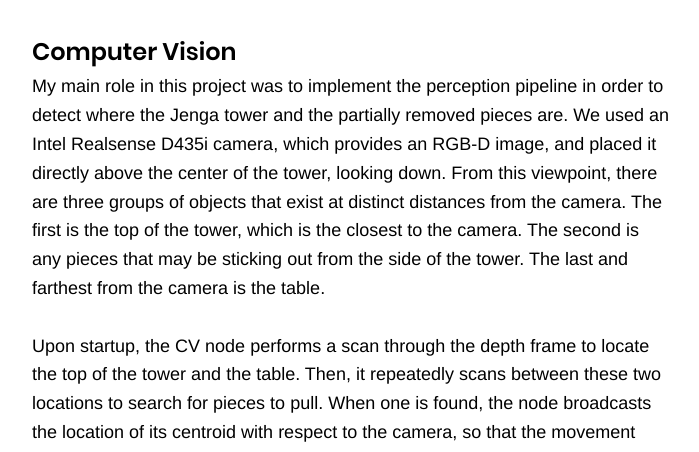
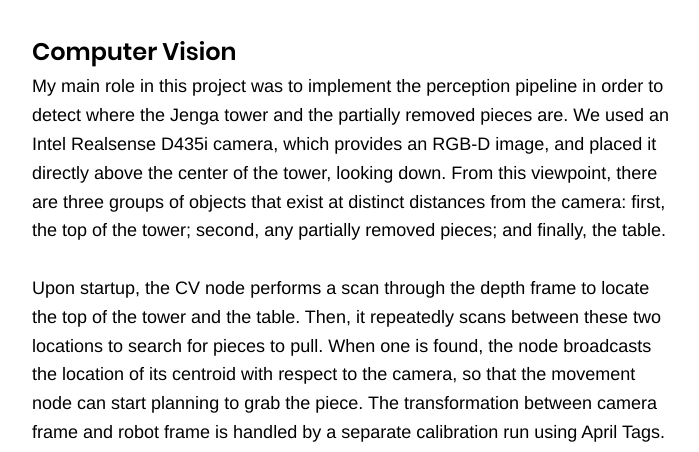
Before and after one commit to tylerchao/tylerchao.github.io, a Jekyll site: the page built from _posts/projects/0001-11-01-jenga.md, in a window 1280 px wide and 900 px high, scrolled down 464 px, cut to the strip 184-636 px from the top of the window. Shown: the whole strip, without its empty margins (288-987 px from the left). Built offline with Jekyll 4.4.1, drawn with Linux system fonts in a browser that asks for light colours.

Commit message:
Rephrased jenga a tiny bit

```diff
--- a/_posts/projects/0001-11-01-jenga.md
+++ b/_posts/projects/0001-11-01-jenga.md
@@ -29,7 +29,7 @@ project:
 
 ### Computer Vision
 
-My main role in this project was to implement the perception pipeline in order to detect where the Jenga tower and the partially removed pieces are. We used an Intel Realsense D435i camera, which provides an RGB-D image, and placed it directly above the center of the tower, looking down. From this viewpoint, there are three groups of objects that exist at distinct distances from the camera. The first is the top of the tower, which is the closest to the camera. The second is any pieces that may be sticking out from the side of the tower. The last and farthest from the camera is the table.
+My main role in this project was to implement the perception pipeline in order to detect where the Jenga tower and the partially removed pieces are. We used an Intel Realsense D435i camera, which provides an RGB-D image, and placed it directly above the center of the tower, looking down. From this viewpoint, there are three groups of objects that exist at distinct distances from the camera: first, the top of the tower; second, any partially removed pieces; and finally, the table.
 
 <br>
 
```
